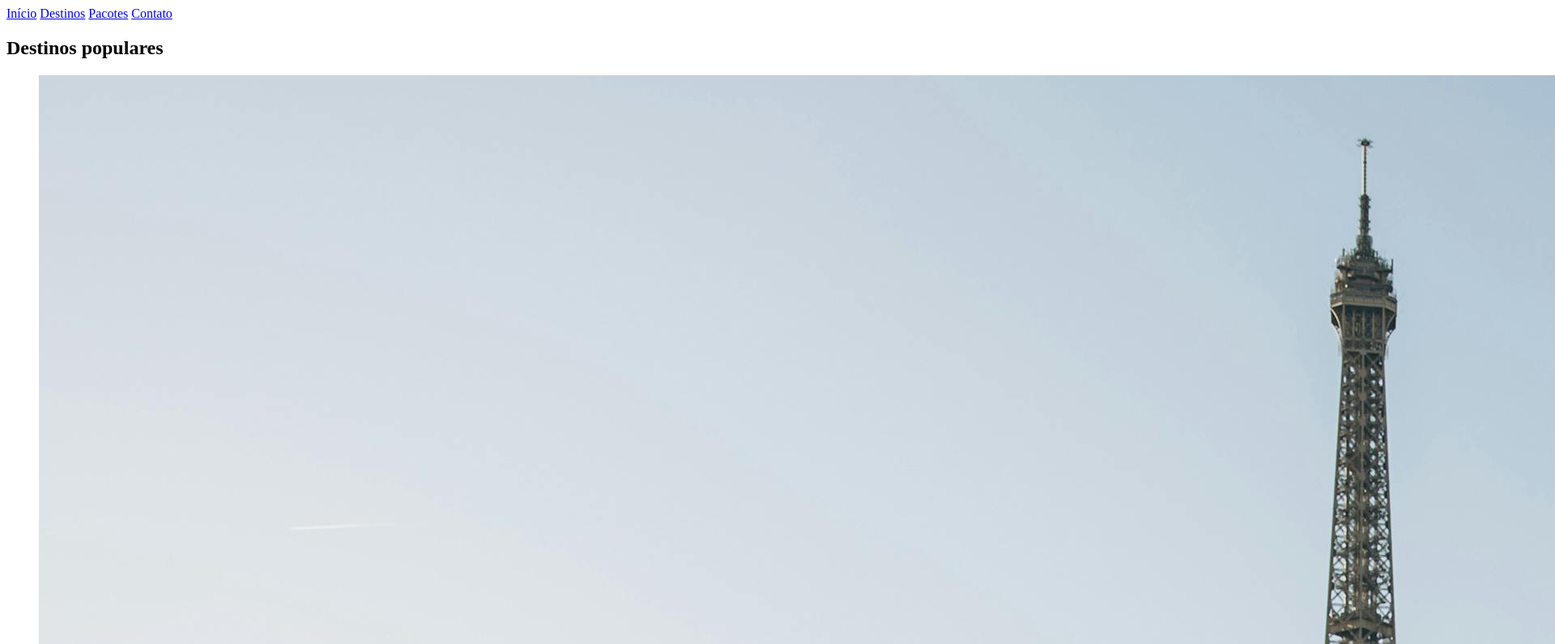
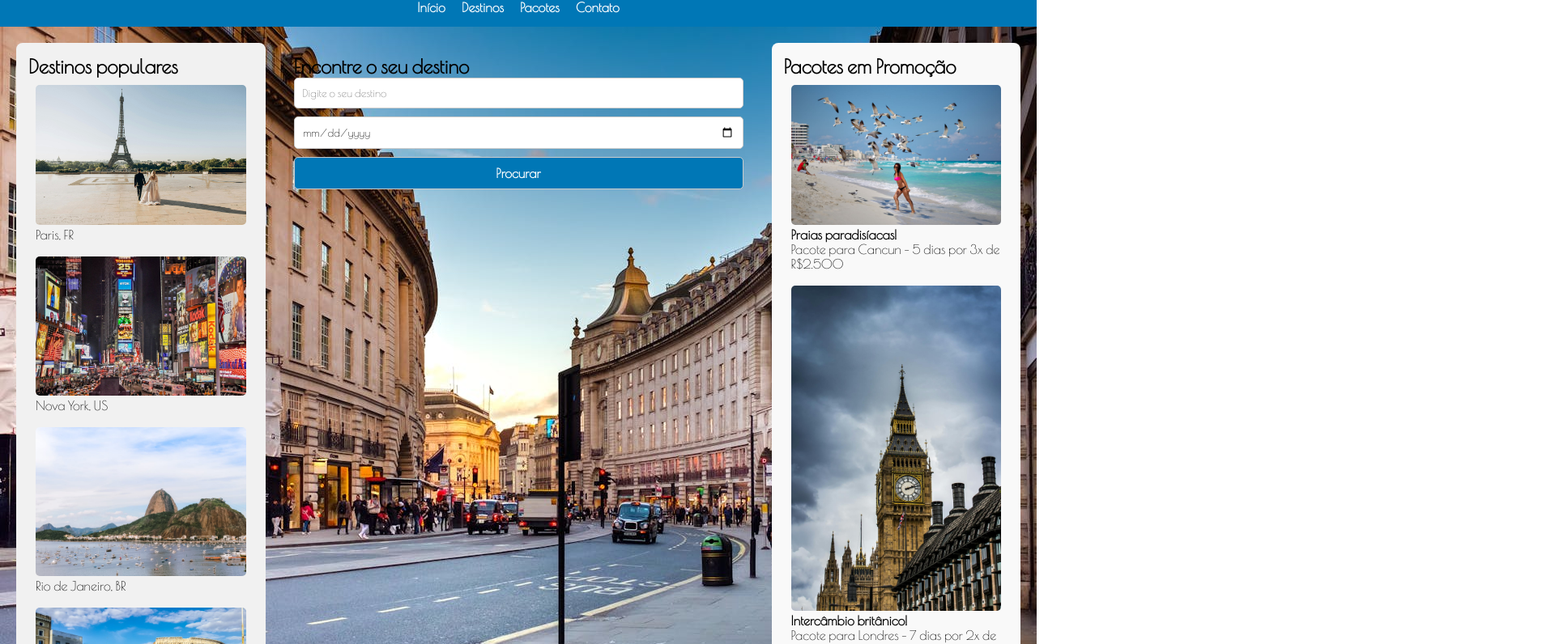
Before and after one commit to NataliaCarolineLopez/AgenciaViagem_Natalia, a plain HTML site: page index.html in a window 1280 px wide. Shown: the part 73-869 px from the top of the page at 81% size, 1920 px wide, since content can reach past the window. Drawn offline with nearby package versions, Linux system fonts and the light colour scheme.

Commit message:
arquivo agencia de viagens

```diff
--- a/index.html
+++ b/index.html
@@ -3,32 +3,31 @@
 <head>
     <meta charset="UTF-8">
     <meta name="viewport" content="width=device-width, initial-scale=1.0">
-    <!-- link para o CSS -->
+    <!-- Alterou o título -->
+    <title>Agência de Viagens</title>
+    <!-- Link para o CSS -->
     <link rel="stylesheet" href="style.css">
-    <!-- link para o favicon -->
+    <!-- Link para o favicon -->
     <link rel="shortcut icon" href="img/icons.png" type="image/x-icon">
-    <!-- altera o titulo -->
-    <title>Agência de Viagens</title>
-
 </head>
 <body>
     <!-- TAG semântica para cabeçalho -->
     <header>
 
-        <h1>Agência de Viagens ✈️</h1>
+        <h1 id="inicio">Agência de Viagens ✈</h1>
+
         <!-- TAG semântica para barra de navegação -->
-         <nav>
-                <a href="inicio">Início</a>
-                <a href="destinos">Destinos</a>
-                <a href="pacotes">Pacotes</a>
-                <a href="contatos">Contato</a>
-         </nav>
-
+        <nav>
+            <a href="#inicio">Início</a>
+            <a href="#destinos">Destinos</a>
+            <a href="#pacotes">Pacotes</a>
+            <a href="#contatos">Contato</a>
+        </nav>
     </header>
 
     <div class="container">
         <!-- TAG semântica para informações na lateral -->
-         <!-- destinos populares -->
+        <!-- Destinos populares -->
         <aside class="sidebar">
             <h2 class="destinos">Destinos populares</h2>
             <ul>
@@ -38,13 +37,11 @@
                 <li><img src="img/roma.jpg" alt="Roma">Roma, IT</li>
                 <li><img src="img/tokio.jpg" alt="Tóquio">Tóquio, JP</li>
             </ul>
-
         </aside>
 
-        <!-- TAG semântica para sessões extras  -->
-
+        <!-- TAG semântica para sessões extras -->
         <section class="main-content">
-            <h2 class="subtittle">Encontre seu destino</h2>
+            <h2 class="subtittle">Encontre o seu destino</h2>
             <form>
                 <input type="text" placeholder="Digite o seu destino" required>
                 <input type="date" required>
@@ -56,25 +53,24 @@
             <h2 id="pacotes">Pacotes em Promoção</h2>
             <ul>
                 <li><img src="img/cancun.jpg" alt="Cancun">
-                    <b>Praias Paradisíacas</b>
-                    <br>Pacote para Cancun - 5 dias por 3x de R$ 2.500
+                    <b>Praias paradisíacas!</b>
+                    <br>Pacote para Cancun - 5 dias por 3x de R$2.500
                 </li>
                 <li><img src="img/londres.jpg" alt="Londres">
-                    <b>Intercâmbio britânico</b>
+                    <b>Intercâmbio britânico!</b>
                     <br>Pacote para Londres - 7 dias por 2x de R$4.000
                 </li>
                 <li><img src="img/noronha.jpg" alt="Fernando de Noronha">
-                    <b>Super oportunidade</b>
-                    <br>Pacote para Fernando de Noronha - 4 dias por R$ 3.200
+                    <b>Super oportunidade!</b>
+                    <br>Pacote para Fernando de Noronha - 4 dias por R$3.200
                 </li>
             </ul>
-
         </aside>
     </div>
+
+    <!-- TAG semântica para rodapé -->
     <footer>
         <p id="contatos">&copy; 2025 Agência de Viagens - Contato: contato@agenciaviagens.com</p>
-
     </footer>
-
 </body>
 </html>
--- a/style.css
+++ b/style.css
@@ -0,0 +1,110 @@
+@import url('https://fonts.googleapis.com/css2?family=Dancing+Script:wght@400..700&display=swap');
+@import url('https://fonts.googleapis.com/css2?family=Poiret+One&display=swap');
+
+/* reset das configurações */
+* {
+    margin: 0;
+    padding: 0;
+    box-sizing: border-box;
+    font-family: "Poiret One", serif;
+    list-style: none;
+
+}
+body {
+    display: flex;
+    flex-direction: column;
+    min-height: 100vh;
+}
+header{
+    background: #0077b6;
+    color: white;
+    padding: 15px;
+    text-align: center;
+}
+h1{
+    font-family: "Dancing Script", serif;
+    font-size: 2.5rem;
+}
+nav {
+    display: flex;
+    justify-content: center;
+    gap: 20px;
+    margin-top: 10px;
+}
+nav a {
+    color: white;
+    text-decoration: none;
+    font-weight: bold;
+}
+.container {
+    display: flex;
+    flex: 1;
+    padding: 20px;
+    gap: 20px;
+    flex-wrap: wrap;
+    background: url(img/london.jpg) no-repeat center fixed;
+    background-size: cover;
+}
+.sidebar {
+    flex: 1;
+    min-width: 200px;
+    background: #f1f1f1;
+    padding: 15px;
+    border-radius: 8px;
+}
+.main-content {
+    flex: 2;
+    min-width: 300px;
+    padding: 15px;
+}
+.subtitle{
+    color: #f1f1f1;
+    font-size: 2.5rem;
+}
+.secondary {
+    flex: 1;
+    min-width: 200px;
+    background: #f9f9f9;
+    padding: 15px;
+    border-radius: 8px;
+}
+li{
+    padding: 9px;
+}
+
+footer {
+    background: #0077b6;
+    color: white;
+    text-align: center;
+    padding: 10px;
+    margin-top: auto;
+}
+form {
+    display: flex;
+    flex-direction: column;
+    gap: 10px;
+}
+input, button {
+    padding: 10px;
+    border: 1px solid #Ccc;
+    border-radius: 5px;
+}
+button {
+    background: #0077b6;
+    color: white;
+    cursor: pointer;
+    font-weight: bold;
+    font-size: 1rem;
+}
+button:hover {
+    background: #005f8a;
+}
+img {
+    width: 100%;
+    border-radius: 5px;
+}
+@media (max-width: 768px) {
+    .container {
+        flex-direction: column;
+    }
+}
```
